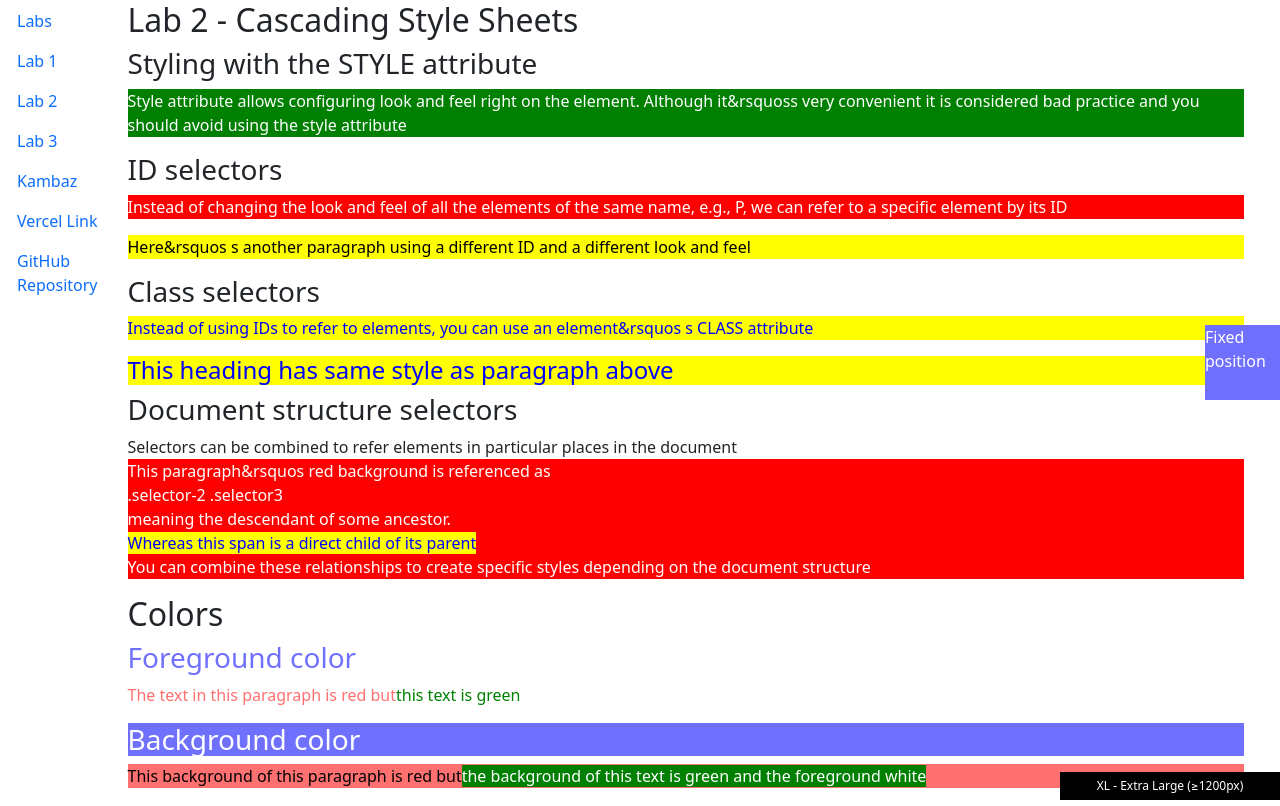
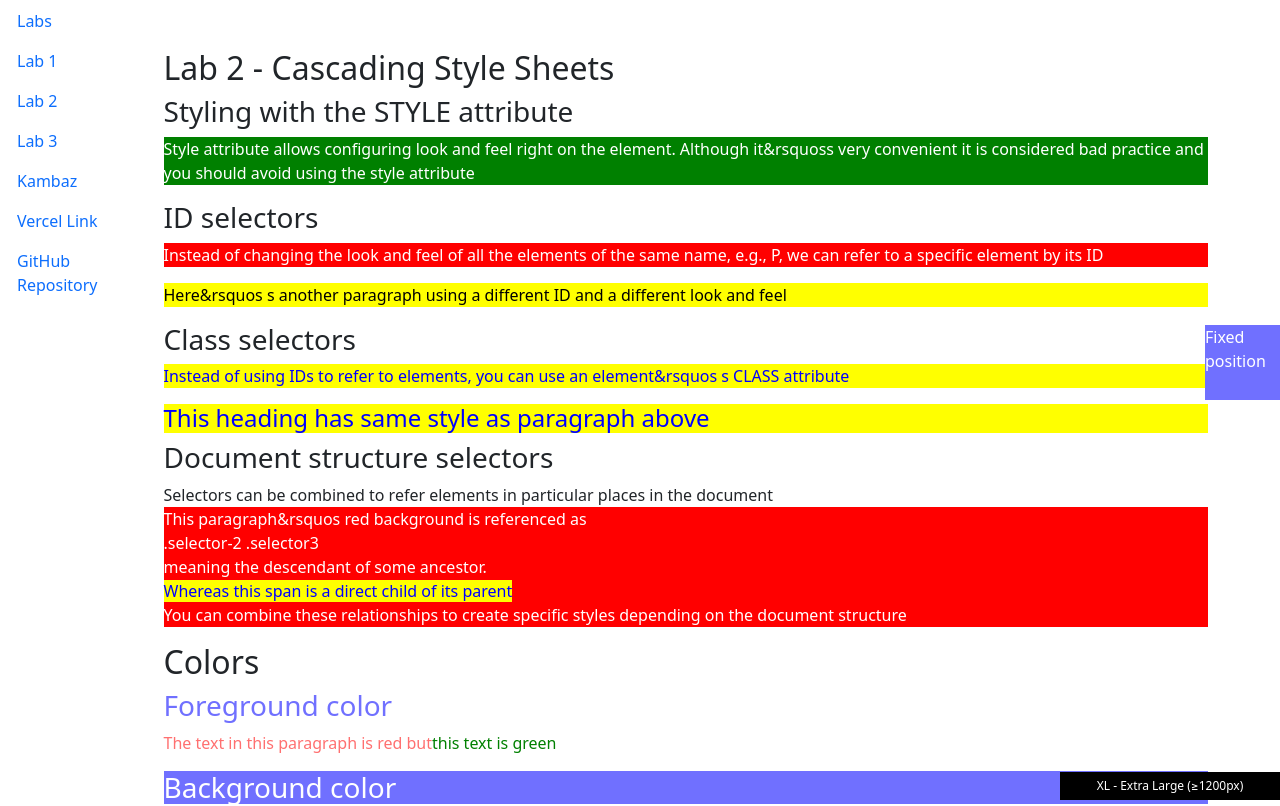
Before and after one commit to theinhumaneme/cs5610-kambaz-fa-25-kalyan-mudumby, a Next.js app: page /Labs/Lab2 in a window 1280 px wide. Shown: the top 806 px of the page. Built offline with nearby package versions, Linux system fonts and the light colour scheme.

Commit message:
add extra padding

```diff
--- a/app/Labs/Lab2/page.tsx
+++ b/app/Labs/Lab2/page.tsx
@@ -23,7 +23,7 @@ import BootstrapNavigation from "./BootstrapNavigation";
 
 export default function Lab2() {
   return (
-    <Container>
+    <Container className="p-5">
       <h2>Lab 2 - Cascading Style Sheets</h2>
       <h3>Styling with the STYLE attribute</h3>
       <p style={{ backgroundColor: "green", color: "white" }}>
```
